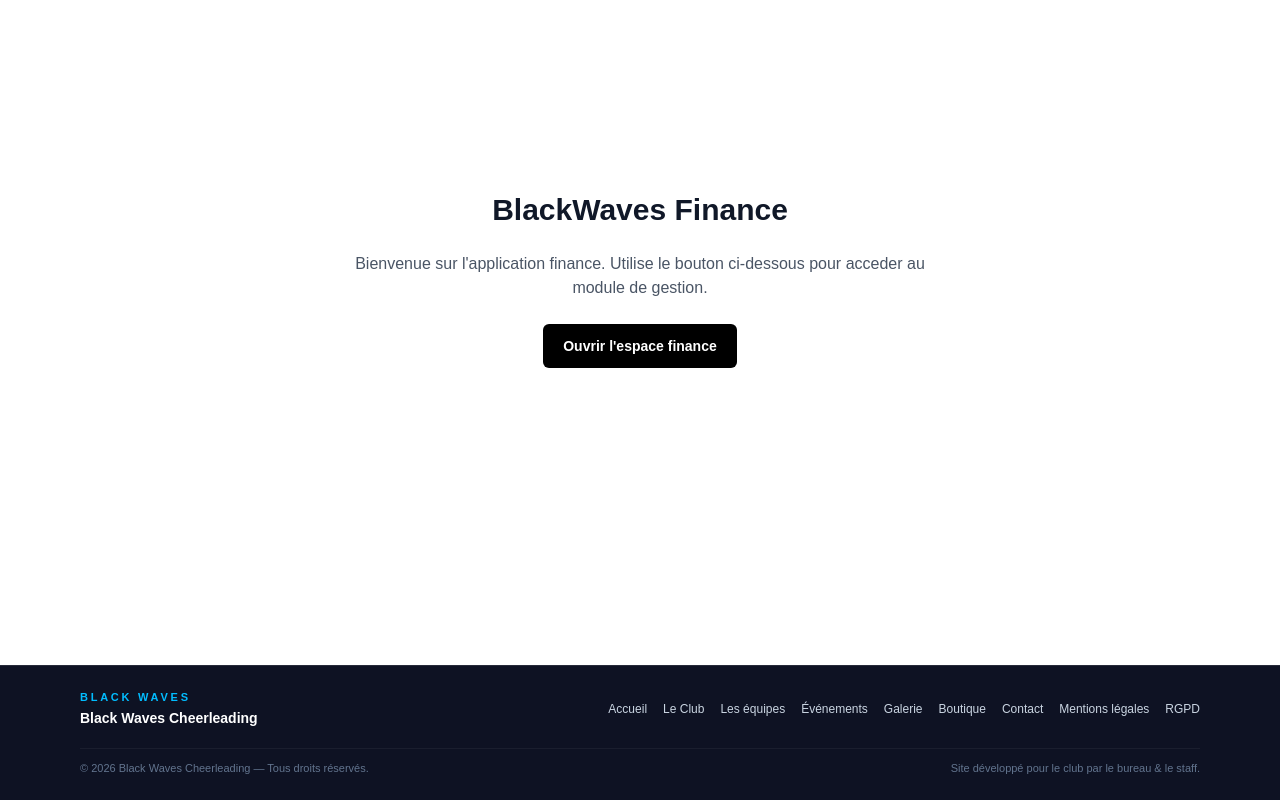
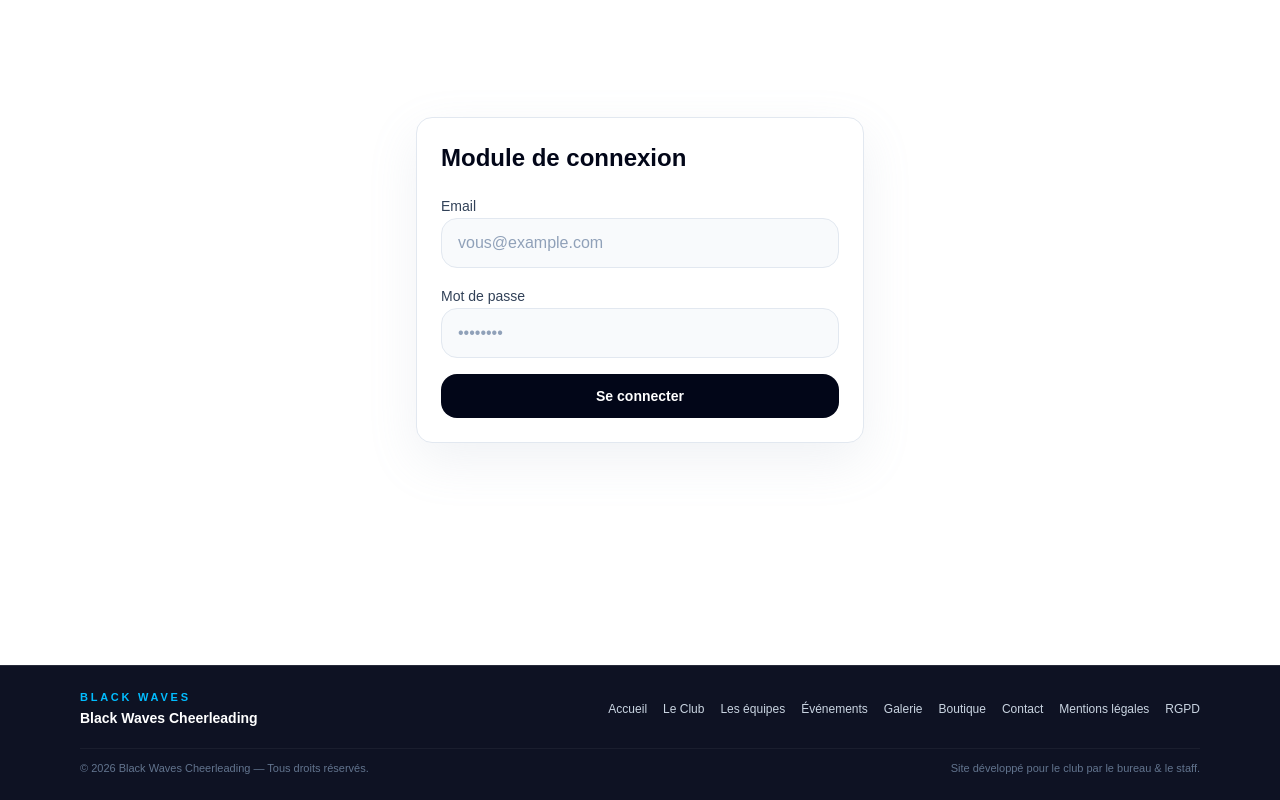
Before and after one commit to FredericMery/blackwaves-finances, a Next.js app: page / in a window 1280 px wide. Built offline with nearby package versions, Linux system fonts and the light colour scheme; no server answers.

Commit message:
Simplify login surfaces to connection module only

```diff
--- a/app/bureau/login/page.tsx
+++ b/app/bureau/login/page.tsx
@@ -65,50 +65,15 @@ export default function LoginPage() {
   return (
     <main className="relative min-h-screen overflow-hidden bg-[radial-gradient(circle_at_top_left,_rgba(14,165,233,0.10),_transparent_30%),radial-gradient(circle_at_bottom_right,_rgba(16,185,129,0.10),_transparent_26%),linear-gradient(180deg,#fbfdff_0%,#f5f9fc_48%,#eef4f7_100%)] px-3 py-4 text-slate-950 sm:px-6 sm:py-8 lg:px-8 lg:py-12">
       <div className="absolute inset-0 bg-[linear-gradient(120deg,rgba(255,255,255,0.72)_0%,transparent_26%,transparent_74%,rgba(224,242,254,0.34)_100%)]" />
-      <div className="relative mx-auto grid min-h-[calc(100vh-2rem)] w-full max-w-6xl items-start gap-5 py-2 lg:min-h-[calc(100vh-6rem)] lg:grid-cols-[1.1fr_0.9fr] lg:items-center lg:gap-8 lg:py-0">
-        <section className="space-y-4 lg:space-y-6 lg:pr-8">
-          <div className="inline-flex items-center gap-2 rounded-full border border-cyan-200 bg-cyan-50 px-3 py-1.5 text-[10px] font-semibold uppercase tracking-[0.34em] text-cyan-800 sm:px-4 sm:py-2 sm:text-[11px]">
-            Espace budget
-          </div>
-
-          <div className="max-w-2xl space-y-3 sm:space-y-4">
-            <h1 className="text-3xl font-semibold tracking-tight text-slate-950 leading-[1.06] sm:text-4xl lg:text-5xl">
-              Connexion bureau, pensée pour le pilotage financier.
-            </h1>
-            <p className="max-w-xl text-sm leading-6 text-slate-600 sm:text-base sm:leading-7">
-              Accède au tableau de bord budget, au prévisionnel et au suivi des
-              lignes comptables dans une interface claire, sobre et orientée action.
-            </p>
-          </div>
-
-          <div className="grid gap-2 sm:grid-cols-3 sm:gap-3">
-            {[
-              'Synthèse budgétaire en premier',
-              'Suivi des recettes et dépenses',
-              'Navigation directe vers les pages budget',
-            ].map((item) => (
-              <div
-                key={item}
-                className="rounded-2xl border border-slate-200 bg-white px-4 py-3 text-sm text-slate-700 shadow-[0_12px_40px_rgba(148,163,184,0.16)] backdrop-blur sm:py-4"
-              >
-                {item}
-              </div>
-            ))}
-          </div>
-        </section>
-
-        <section className="rounded-[28px] border border-slate-200 bg-white/92 p-4 shadow-[0_30px_90px_rgba(148,163,184,0.18)] backdrop-blur-xl sm:p-6 lg:p-8">
+      <div className="relative mx-auto flex min-h-[calc(100vh-2rem)] w-full max-w-xl items-center justify-center py-2 lg:min-h-[calc(100vh-6rem)] lg:py-0">
+        <section className="w-full rounded-[28px] border border-slate-200 bg-white/92 p-4 shadow-[0_30px_90px_rgba(148,163,184,0.18)] backdrop-blur-xl sm:p-6 lg:p-8">
           <div className="mb-5 sm:mb-6">
             <p className="text-[10px] font-semibold uppercase tracking-[0.34em] text-cyan-700/80 sm:text-[11px]">
               Connexion sécurisée
             </p>
             <h2 className="mt-2 text-[1.6rem] font-semibold leading-tight text-slate-950 sm:text-2xl">
-              Ouvrir le module de gestion
+              Module de connexion
             </h2>
-            <p className="mt-2 text-sm leading-6 text-slate-600">
-              Les identifiants sont vérifiés côté API et ouvrent ensuite l’accès au
-              bureau via le cookie attendu par le proxy.
-            </p>
           </div>
 
           <form onSubmit={handleLogin} className="space-y-4 sm:space-y-5">
--- a/app/page.tsx
+++ b/app/page.tsx
@@ -1,19 +1,120 @@
-import Link from "next/link";
+"use client";
+
+import { useState, type FormEvent } from "react";
+import { useRouter } from "next/navigation";
+import { supabase } from "@/lib/supabaseClient";
 
 export default function Home() {
+  const [email, setEmail] = useState("");
+  const [password, setPassword] = useState("");
+  const [error, setError] = useState("");
+  const [loading, setLoading] = useState(false);
+  const router = useRouter();
+
+  const handleLogin = async (e: FormEvent<HTMLFormElement>) => {
+    e.preventDefault();
+    setError("");
+    setLoading(true);
+
+    try {
+      const { data, error: signInError } = await supabase.auth.signInWithPassword({
+        email,
+        password,
+      });
+
+      if (signInError) {
+        setError(signInError.message || "Identifiants incorrects.");
+        return;
+      }
+
+      const accessToken = data.session?.access_token;
+
+      if (!accessToken) {
+        setError("Session Supabase introuvable apres connexion.");
+        return;
+      }
+
+      const response = await fetch("/api/login", {
+        method: "POST",
+        headers: {
+          Authorization: `Bearer ${accessToken}`,
+        },
+      });
+
+      const result = await response.json().catch(() => null);
+
+      if (!response.ok || !result?.success) {
+        setError(result?.message || "Erreur lors de la connexion");
+        return;
+      }
+
+      if (result.role !== "bureau") {
+        setError("Cette connexion ouvre uniquement l'espace bureau.");
+        return;
+      }
+
+      router.replace("/bureau");
+      router.refresh();
+    } catch {
+      setError("Une erreur est survenue. Veuillez reessayer.");
+    } finally {
+      setLoading(false);
+    }
+  };
+
   return (
-    <main className="mx-auto flex min-h-[70vh] w-full max-w-3xl flex-col items-center justify-center gap-6 px-6 text-center">
-      <h1 className="text-3xl font-bold text-gray-900">BlackWaves Finance</h1>
-      <p className="max-w-xl text-base text-gray-600">
-        Bienvenue sur l&apos;application finance. Utilise le bouton ci-dessous pour acceder
-        au module de gestion.
-      </p>
-      <Link
-        href="/bureau/login"
-        className="rounded-md bg-black px-5 py-3 text-sm font-semibold text-white transition hover:bg-gray-800"
-      >
-        Ouvrir l&apos;espace finance
-      </Link>
+    <main className="mx-auto flex min-h-[70vh] w-full max-w-3xl flex-col items-center justify-center px-6">
+      <section className="w-full max-w-md rounded-2xl border border-slate-200 bg-white p-5 text-left shadow-[0_18px_50px_rgba(148,163,184,0.14)] sm:p-6">
+        <h2 className="text-2xl font-semibold text-slate-950">Module de connexion</h2>
+
+        <form onSubmit={handleLogin} className="mt-5 space-y-4">
+          {error && (
+            <div className="rounded-2xl border border-rose-300 bg-rose-50 px-4 py-3 text-sm text-rose-700">
+              {error}
+            </div>
+          )}
+
+          <div className="space-y-2">
+            <label htmlFor="email" className="text-sm font-medium text-slate-700">
+              Email
+            </label>
+            <input
+              id="email"
+              type="email"
+              autoComplete="email"
+              value={email}
+              onChange={(e) => setEmail(e.target.value)}
+              required
+              className="w-full rounded-2xl border border-slate-200 bg-slate-50 px-4 py-3 text-slate-950 placeholder:text-slate-400 outline-none transition focus:border-cyan-300 focus:ring-2 focus:ring-cyan-200"
+              placeholder="vous@example.com"
+            />
+          </div>
+
+          <div className="space-y-2">
+            <label htmlFor="password" className="text-sm font-medium text-slate-700">
+              Mot de passe
+            </label>
+            <input
+              id="password"
+              type="password"
+              autoComplete="current-password"
+              value={password}
+              onChange={(e) => setPassword(e.target.value)}
+              required
+              className="w-full rounded-2xl border border-slate-200 bg-slate-50 px-4 py-3 text-slate-950 placeholder:text-slate-400 outline-none transition focus:border-cyan-300 focus:ring-2 focus:ring-cyan-200"
+              placeholder="••••••••"
+            />
+          </div>
+
+          <button
+            type="submit"
+            disabled={loading}
+            className="inline-flex w-full items-center justify-center rounded-2xl bg-slate-950 px-4 py-3 text-sm font-semibold text-white transition hover:bg-slate-800 disabled:cursor-not-allowed disabled:opacity-60"
+          >
+            {loading ? "Ouverture du bureau..." : "Se connecter"}
+          </button>
+        </form>
+      </section>
     </main>
   );
 }
```
